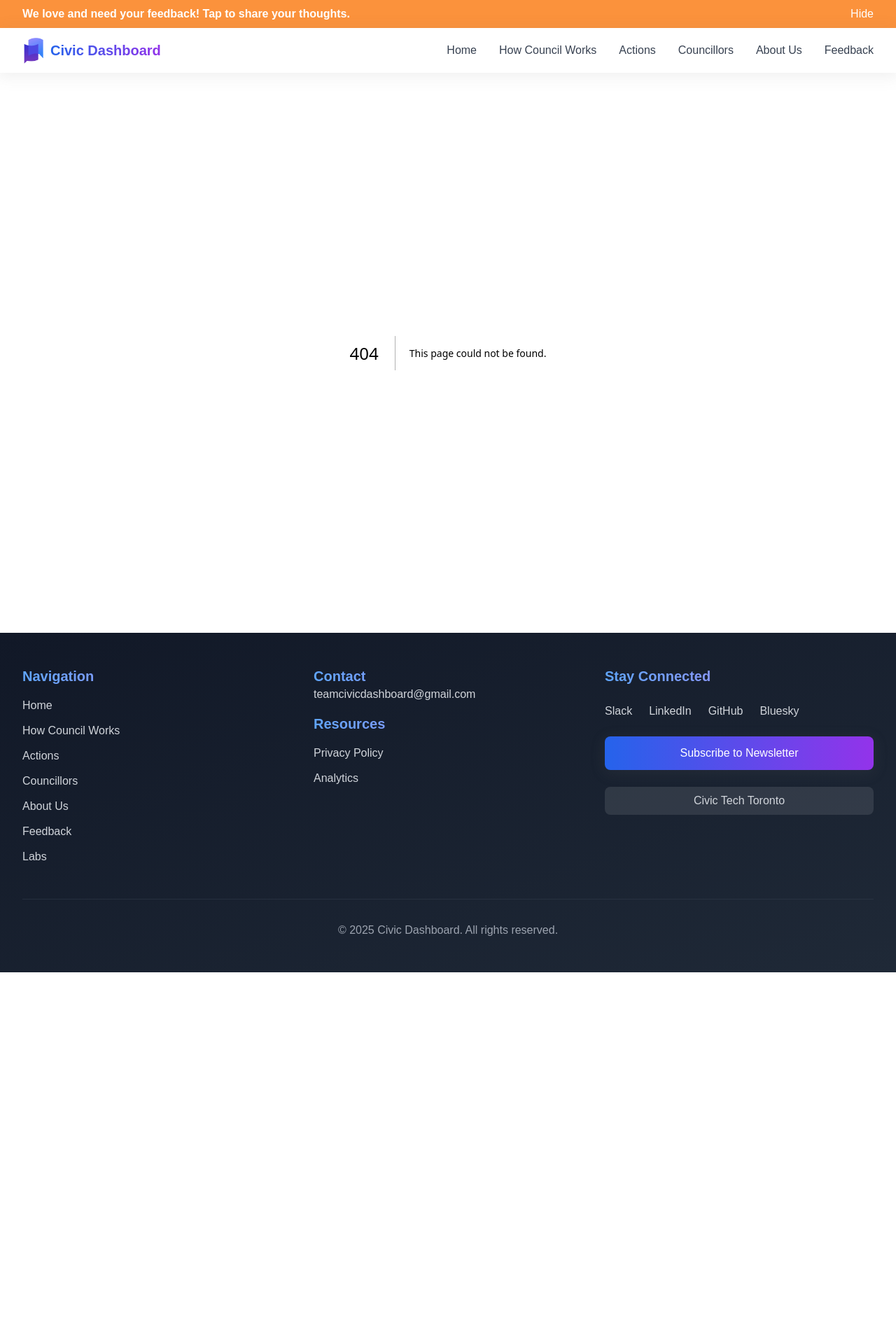
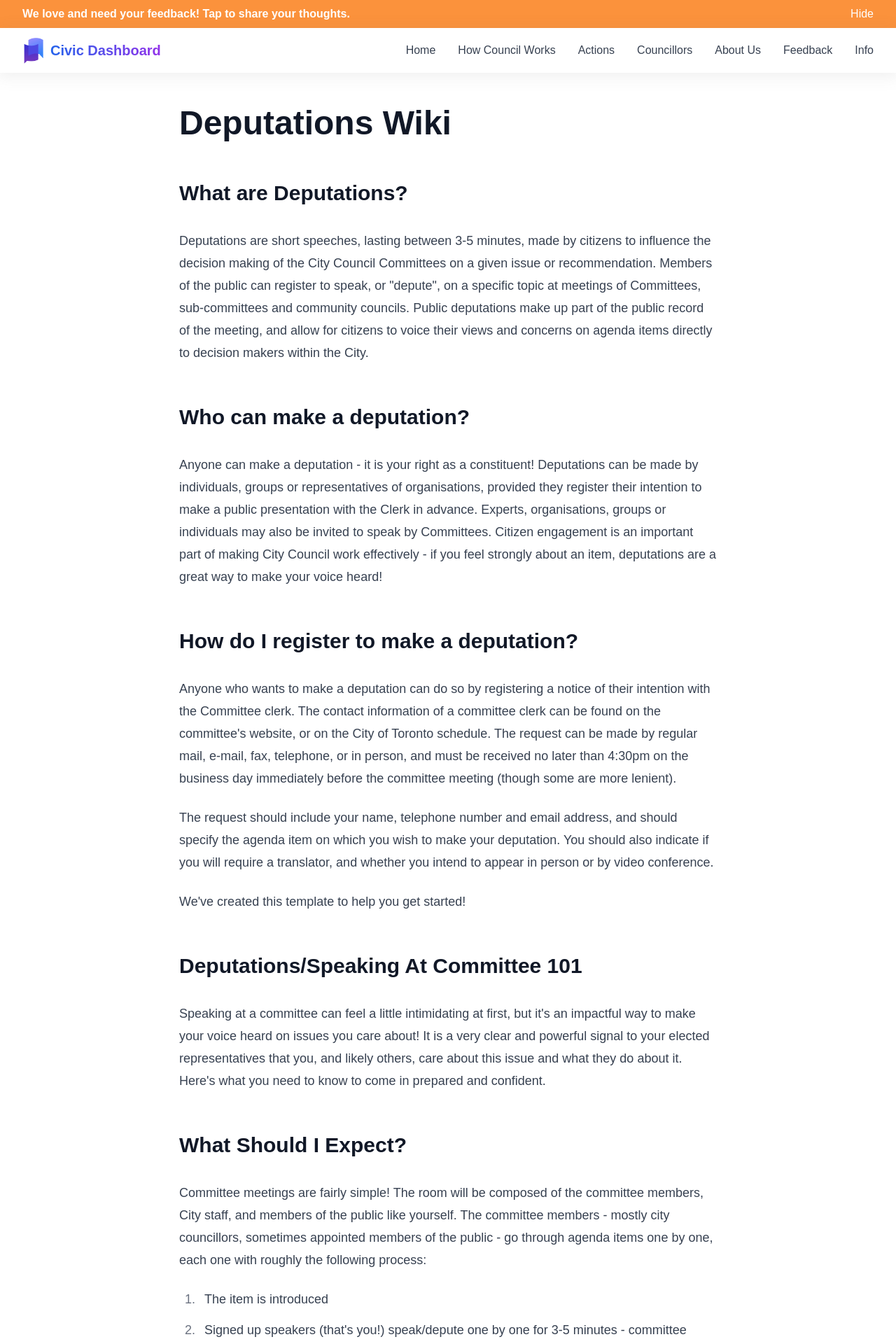
Before and after one commit to civic-dashboard/civic-dashboard-web, a Next.js app: page /info in a window 1280 px wide. Before the commit this address had no page. Shown: the top 1920 px of the page at 70% size. Before the commit the page ends 1389 px from the top, so only its background shows below. Built offline with nearby package versions, Linux system fonts and the light colour scheme.

Commit message:
Added working markdown to html

```diff
--- /dev/null
+++ b/contents/markdown/info.md
@@ -0,0 +1,33 @@
+# Deputations Wiki
+
+## What are Deputations?
+
+Deputations are short speeches, lasting between 3-5 minutes, made by citizens to influence the decision making of the City Council Committees on a given issue or recommendation. Members of the public can register to speak, or "depute", on a specific topic at meetings of Committees, sub-committees and community councils. Public deputations make up part of the public record of the meeting, and allow for citizens to voice their views and concerns on agenda items directly to decision makers within the City.
+
+## Who can make a deputation?
+
+Anyone can make a deputation - it is your right as a constituent! Deputations can be made by individuals, groups or representatives of organisations, provided they register their intention to make a public presentation with the Clerk in advance. Experts, organisations, groups or individuals may also be invited to speak by Committees. Citizen engagement is an important part of making City Council work effectively - if you feel strongly about an item, deputations are a great way to make your voice heard!
+
+## How do I register to make a deputation?
+
+Anyone who wants to make a deputation can do so by registering a notice of their intention with the Committee clerk. The contact information of a committee clerk can be found on the committee's website, or on the City of Toronto schedule. The request can be made by regular mail, e-mail, fax, telephone, or in person, and must be received no later than 4:30pm on the business day immediately before the committee meeting (though some are more lenient).
+
+The request should include your name, telephone number and email address, and should specify the agenda item on which you wish to make your deputation. You should also indicate if you will require a translator, and whether you intend to appear in person or by video conference.
+
+We've created this template to help you get started!
+
+## Deputations/Speaking At Committee 101
+
+Speaking at a committee can feel a little intimidating at first, but it's an impactful way to make your voice heard on issues you care about! It is a very clear and powerful signal to your elected representatives that you, and likely others, care about this issue and what they do about it. Here's what you need to know to come in prepared and confident.
+
+## What Should I Expect?
+
+Committee meetings are fairly simple! The room will be composed of the committee members, City staff, and members of the public like yourself. The committee members - mostly city councillors, sometimes appointed members of the public - go through agenda items one by one, each one with roughly the following process:
+
+1. The item is introduced
+2. Signed up speakers (that's you!) speak/depute one by one for 3-5 minutes - committee members may ask follow up questions
+3. The committee discusses the item, ask questions of staff, discuss and vote on any amendments they might have
+4. The committee votes on whether to adopt, not adopt, or defer (send back to City staff for further work) the item
+5. Next item!
+
+If a committee has a full day of items, they'll often break for lunch in the afternoon and resume afterwards. Most of the major committees have their meetings streamed and recorded via the City Council YouTube channel - check it out to get a picture of what goes on!
--- a/package.json
+++ b/package.json
@@ -82,6 +82,7 @@
     "eslint-plugin-sql": "^3.2.1",
     "kysely-codegen": "^0.17.0",
     "kysely-ctl": "^0.10.1",
+    "marked": "^9.1.6",
     "nodemailer": "^6.10.0",
     "pg": "^8.13.2",
     "postcss": "^8",
@@ -91,7 +92,6 @@
     "tsx": "^4.19.3",
     "typescript": "^5",
     "typescript-eslint": "^8.18.0",
-    "wrangler": "^3.91.0",
-    "marked": "^9.1.6"
+    "wrangler": "^3.91.0"
   }
 }
--- /dev/null
+++ b/src/app/info/page.tsx
@@ -0,0 +1,58 @@
+import { Metadata } from 'next';
+import fs from 'fs';
+import path from 'path';
+import { marked } from 'marked';
+
+export const metadata: Metadata = {
+  title: 'Info – Civic Dashboard',
+};
+
+marked.setOptions({
+  gfm: true,
+  breaks: false,
+});
+
+async function getMarkdownContent(filename: string) {
+  try {
+    const filePath = path.join(process.cwd(), 'contents', 'markdown', filename);
+    const fileContent = fs.readFileSync(filePath, 'utf8');
+
+    const frontMatterMatch = fileContent.match(
+      /^---\s*\n(.*?)\n---\s*\n(.*)$/s,
+    );
+
+    if (frontMatterMatch) {
+      const markdownContent = frontMatterMatch[2];
+      return marked(markdownContent);
+    }
+
+    return marked(fileContent);
+  } catch (error) {
+    console.error(`Error reading markdown file: ${filename}`, error);
+    return null;
+  }
+}
+
+export default async function Info() {
+  const infoContent = await getMarkdownContent('info.md');
+
+  if (!infoContent) {
+    return (
+      <div className="min-h-screen">
+        <main className="container mx-auto px-4 py-12">
+          <p className="text-red-600">Unable to load content</p>
+        </main>
+      </div>
+    );
+  }
+
+  return (
+    <div className="min-h-screen">
+      <main className="container mx-auto px-4 py-12">
+        <div className="max-w-3xl mx-auto prose prose-lg dark:prose-invert">
+          <div dangerouslySetInnerHTML={{ __html: infoContent }} />
+        </div>
+      </main>
+    </div>
+  );
+}
--- a/src/constants/navigation.ts
+++ b/src/constants/navigation.ts
@@ -17,4 +17,8 @@ export const menuItems = [
     label: 'Feedback',
     href: '/feedback',
   },
+  {
+    label: 'Info',
+    href: '/info',
+  }
 ];
```
Also changed, not shown: 1 other file (tests, documents, lock files or other folders).
